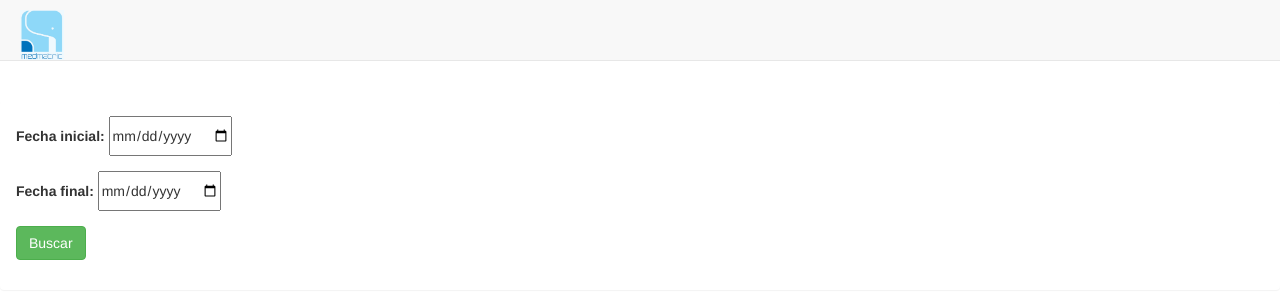
After one commit to cgledezma1101/cmc-discharger, a Django app: template templates/discharger/statistics.html in a window 1280 px wide. The commit adds this page. Shown: the top 300 px of the page. Run offline with Django 3.2, Linux system fonts and the light colour scheme; the template is opened without the code that fills it, so the values that code supplies are empty; parts of the project's set-up code (start-up, migrations or seed data) failed here and were passed over; some libraries are stand-ins or nearby versions.

Commit message:
Initial layout of the statistics page

```diff
--- /dev/null
+++ b/discharger/static/javascripts/discharger/statistics.js
@@ -0,0 +1,2 @@
+$(document).ready(function(){
+})
--- a/discharger/static/stylesheets/base.css
+++ b/discharger/static/stylesheets/base.css
@@ -3,6 +3,10 @@
   height: 60px;
   padding: 10px 0 0 20px;
   width: auto;
+}
+
+.container{
+  padding-bottom: 100px;
 }
 
 .username-container{
--- a/discharger/static/stylesheets/discharger/discharge_list.css
+++ b/discharger/static/stylesheets/discharger/discharge_list.css
@@ -64,10 +64,6 @@
 .option-buttons a{
   color: black;
   weight: lighter;
-}
-
-.panel{
-  padding-top: 100px;
 }
 
 .progress{
--- /dev/null
+++ b/discharger/static/stylesheets/discharger/statistics.css
@@ -0,0 +1,3 @@
+.loader{
+  display: none;
+}
--- /dev/null
+++ b/templates/discharger/statistics.html
@@ -0,0 +1,55 @@
+{% extends "base.html" %}
+{% comment %}
+  Displays the main layout that shows statistics recolected on the discharge
+  system
+{% endcomment %}
+
+{% block stylesheets %}
+  {% load staticfiles %}
+  <link rel='stylesheet'
+        type='text/css'
+        href='{% static "stylesheets/discharger/statistics.css" %}'>
+{% endblock %}
+
+{% block javascripts %}
+  {% load staticfiles %}
+  <script src='{% static "javascripts/discharger/statistics.js" %}'>
+  </script>
+{% endblock %}
+
+{% block title %}Estadísticas{% endblock %}
+
+{% block content %}
+  <div class=panel>
+    <div class='panel-body'>
+      <div class='range-form'>
+        {% csrf_token %}
+        <form method='post' action='#' role='form'>
+          <div class='form-group'>
+            <label for='initialDate'>Fecha inicial:</label>
+            <input class='datepicker'
+                   type='date'
+                   id='initialDate'
+                   placeholder='Fecha inicial de la búsqueda' />
+          </div>
+          <div class='form-group'>
+            <label for='finalDate'>Fecha final:</label>
+            <input class='datepicker'
+                   type='date'
+                   id='finalDate'
+                   placeholder='Fecha final de la búsqueda' />
+          </div>
+          <button type='submit' class='btn btn-success'>
+            Buscar
+          </button>
+        </form>
+      </div>
+
+      <div class='statistics'>
+        {% load staticfiles %}
+        <img class='loader'
+             src='{% static "images/ajax-loader.gif" %}' />
+      </div>
+    </div>
+  </div>
+{% endblock %}
```
Also changed, not shown: discharger/urls.py (+4 -3 lines), discharger/views.py (+8 -0 lines).
